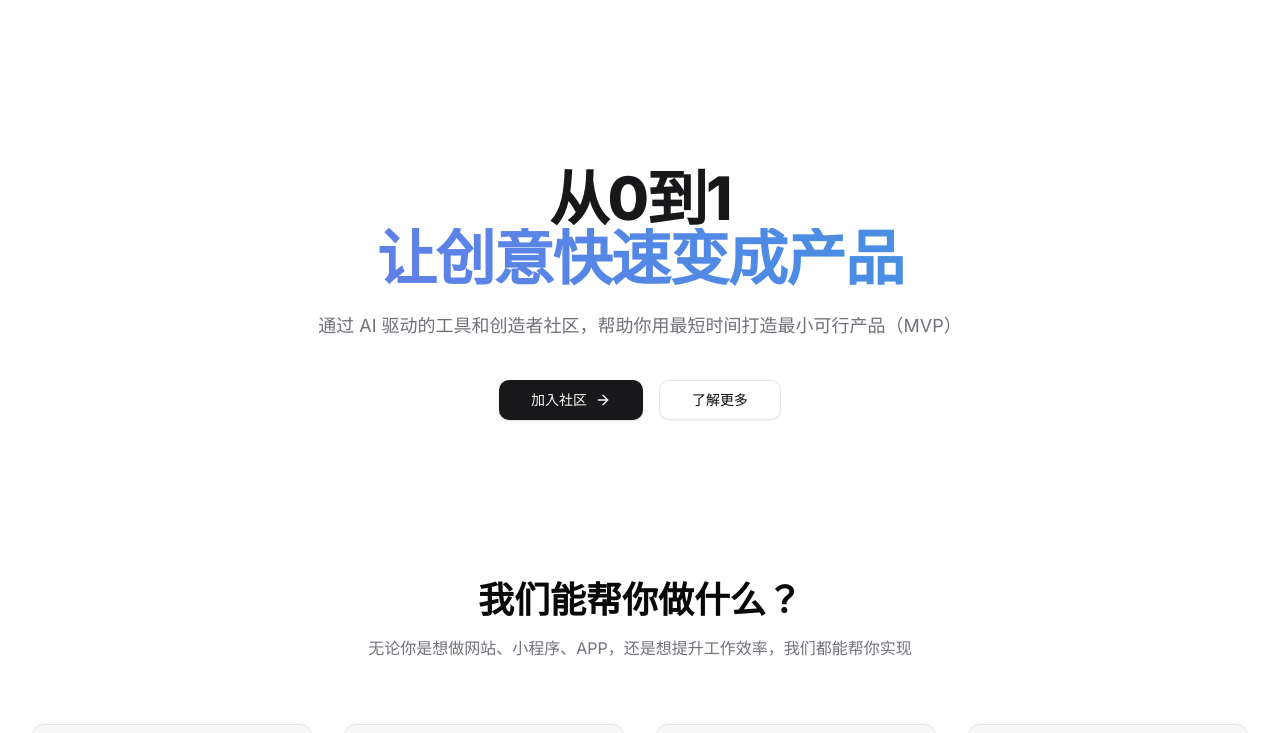
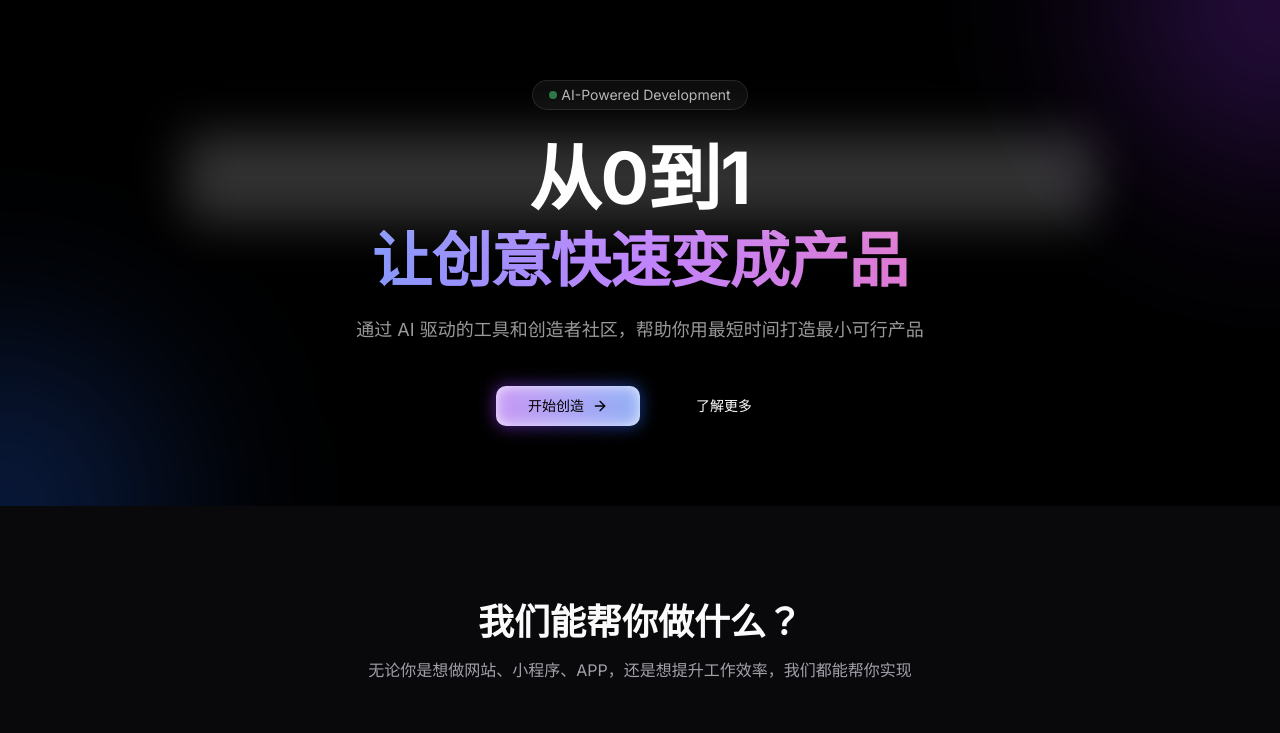
Before and after one commit to 01MVP/demo-web, a Next.js app: page / in a window 1280 px wide. Shown: the top 733 px of the page. Built offline with nearby package versions, Linux system fonts and the light colour scheme.

Commit message:
第 6 次对话

```diff
--- a/components/home/hero.tsx
+++ b/components/home/hero.tsx
@@ -1,39 +1,59 @@
 import { Button } from "@/components/ui/button"
 import { ArrowRight } from "lucide-react"
-import Image from "next/image"
 
 export function Hero() {
   return (
-    <div className="relative overflow-hidden bg-background pt-[4.5rem]">
+    <div className="relative overflow-hidden bg-black py-20 text-white">
+      {/* 代码背景效果 */}
+      <div className="absolute inset-0 opacity-10">
+        <div className="h-full w-full bg-grid" />
+      </div>
+
+      {/* 霓虹光效果 */}
+      <div className="absolute -top-40 -right-40 h-80 w-80 rounded-full bg-purple-600/30 blur-[100px]" />
+      <div className="absolute -bottom-40 -left-40 h-80 w-80 rounded-full bg-blue-600/30 blur-[100px]" />
+
       <div className="relative mx-auto max-w-7xl px-4 sm:px-6 lg:px-8">
-        <div className="mx-auto max-w-4xl pt-16 sm:pt-20 lg:pt-24">
-          <div className="text-center">
-            <h1 className="text-4xl font-extrabold tracking-tight text-primary sm:text-5xl md:text-6xl">
-              <span className="block">从0到1</span>
-              <span className="block text-gradient bg-clip-text text-transparent bg-gradient-to-r from-purple-500 to-cyan-500">
+        <div className="mx-auto max-w-4xl text-center">
+          <div className="inline-flex items-center space-x-1 rounded-full border border-white/10 bg-white/5 px-4 py-1 text-sm backdrop-blur-xl">
+            <span className="inline-block h-2 w-2 rounded-full bg-green-400 animate-pulse" />
+            <span className="text-white/70">AI-Powered Development</span>
+          </div>
+
+          <h1 className="mt-8 font-bold tracking-tight">
+            <span className="relative block text-5xl sm:text-7xl">
+              从0到1
+              <span className="absolute -inset-2 hidden animate-pulse rounded-lg bg-primary/20 blur-xl sm:block" />
+            </span>
+            <span className="mt-4 block bg-gradient-to-r from-blue-400 via-purple-400 to-pink-400 bg-clip-text text-4xl text-transparent sm:text-6xl">
               让创意快速变成产品
             </span>
           </h1>
-            <p className="mx-auto mt-6 max-w-2xl text-lg text-muted-foreground">
-              通过 AI 驱动的工具和创造者社区，帮助你用最短时间打造最小可行产品（MVP）
+
+          <p className="mt-6 text-lg leading-8 text-white/60">
+            通过 AI 驱动的工具和创造者社区，帮助你用最短时间打造最小可行产品
           </p>
-            <div className="mx-auto mt-10 flex justify-center gap-4">
-              <Button size="lg" className="gap-2">
-                加入社区 <ArrowRight className="h-4 w-4" />
+
+          <div className="mt-10 flex items-center justify-center gap-x-6">
+            <Button
+              size="lg"
+              className="relative bg-white text-black hover:bg-white/90 group"
+            >
+              <span className="absolute -inset-0.5 rounded-lg bg-gradient-to-r from-purple-600 to-blue-600 opacity-50 blur transition duration-1000 group-hover:opacity-100 group-hover:duration-200" />
+              <span className="relative flex items-center">
+                开始创造 <ArrowRight className="ml-2 h-4 w-4" />
+              </span>
             </Button>
-              <Button size="lg" variant="outline">
+            <Button
+              size="lg"
+              variant="ghost"
+              className="text-white hover:bg-white/10"
+            >
               了解更多
             </Button>
           </div>
         </div>
       </div>
     </div>
-      <div className="relative mt-16">
-        <div className="absolute inset-0 flex flex-col" aria-hidden="true">
-          <div className="flex-1 bg-grid-white/[0.05]" />
-          <div className="flex-1 w-full bg-gradient-to-t from-background" />
-        </div>
-      </div>
-    </div>
   )
 }
--- a/styles/globals.css
+++ b/styles/globals.css
@@ -4,25 +4,25 @@
 
 @layer base {
   :root {
-    --background: 0 0% 100%;
-    --foreground: 240 10% 3.9%;
-    --card: 0 0% 100%;
-    --card-foreground: 240 10% 3.9%;
-    --popover: 0 0% 100%;
-    --popover-foreground: 240 10% 3.9%;
-    --primary: 240 5.9% 10%;
-    --primary-foreground: 0 0% 98%;
-    --secondary: 240 4.8% 95.9%;
-    --secondary-foreground: 240 5.9% 10%;
-    --muted: 240 4.8% 95.9%;
-    --muted-foreground: 240 3.8% 46.1%;
-    --accent: 240 4.8% 95.9%;
-    --accent-foreground: 240 5.9% 10%;
-    --destructive: 0 84.2% 60.2%;
+    --background: 240 10% 3.9%;
+    --foreground: 0 0% 98%;
+    --card: 240 10% 3.9%;
+    --card-foreground: 0 0% 98%;
+    --popover: 240 10% 3.9%;
+    --popover-foreground: 0 0% 98%;
+    --primary: 0 0% 98%;
+    --primary-foreground: 240 5.9% 10%;
+    --secondary: 240 3.7% 15.9%;
+    --secondary-foreground: 0 0% 98%;
+    --muted: 240 3.7% 15.9%;
+    --muted-foreground: 240 5% 64.9%;
+    --accent: 240 3.7% 15.9%;
+    --accent-foreground: 0 0% 98%;
+    --destructive: 0 62.8% 30.6%;
     --destructive-foreground: 0 0% 98%;
-    --border: 240 5.9% 90%;
-    --input: 240 5.9% 90%;
-    --ring: 240 5.9% 10%;
+    --border: 240 3.7% 15.9%;
+    --input: 240 3.7% 15.9%;
+    --ring: 240 4.9% 83.9%;
     --radius: 0.75rem;
   }
 
@@ -63,10 +63,54 @@
   animation: gradient 6s ease infinite;
 }
 
-.bg-grid-white\/\[0\.05\] {
+.bg-grid {
   background-size: 40px 40px;
   background-image: linear-gradient(to right, rgb(255 255 255 / 0.05) 1px, transparent 1px),
     linear-gradient(to bottom, rgb(255 255 255 / 0.05) 1px, transparent 1px);
+}
+
+.glow {
+  position: relative;
+}
+
+.glow::before {
+  content: "";
+  z-index: -1;
+  position: absolute;
+  top: 0;
+  right: 0;
+  bottom: 0;
+  left: 0;
+  background: linear-gradient(-45deg, #ff1cf7 0%, #00ff8f 100% );
+  transform: translate3d(0px, 20px, 0) scale(0.95);
+  filter: blur(20px);
+  opacity: var(--glow-opacity, 0.35);
+  transition: opacity 0.3s;
+}
+
+.glow:hover::before {
+  --glow-opacity: 0.5;
+}
+
+.neon-border {
+  position: relative;
+  border: 1px solid rgba(255, 255, 255, 0.1);
+}
+
+.neon-border::before {
+  content: "";
+  position: absolute;
+  top: 0;
+  left: 0;
+  right: 0;
+  bottom: 0;
+  border-radius: inherit;
+  padding: 1px;
+  background: linear-gradient(45deg, #ff1cf7, #00ff8f);
+  -webkit-mask: linear-gradient(#fff 0 0) content-box, linear-gradient(#fff 0 0);
+  mask: linear-gradient(#fff 0 0) content-box, linear-gradient(#fff 0 0);
+  -webkit-mask-composite: xor;
+  mask-composite: exclude;
 }
 
 @keyframes gradient {
```
Also changed, not shown: 1 other file (tests, documents, lock files or other folders). Lines whose indentation alone changed are shown as unchanged.
